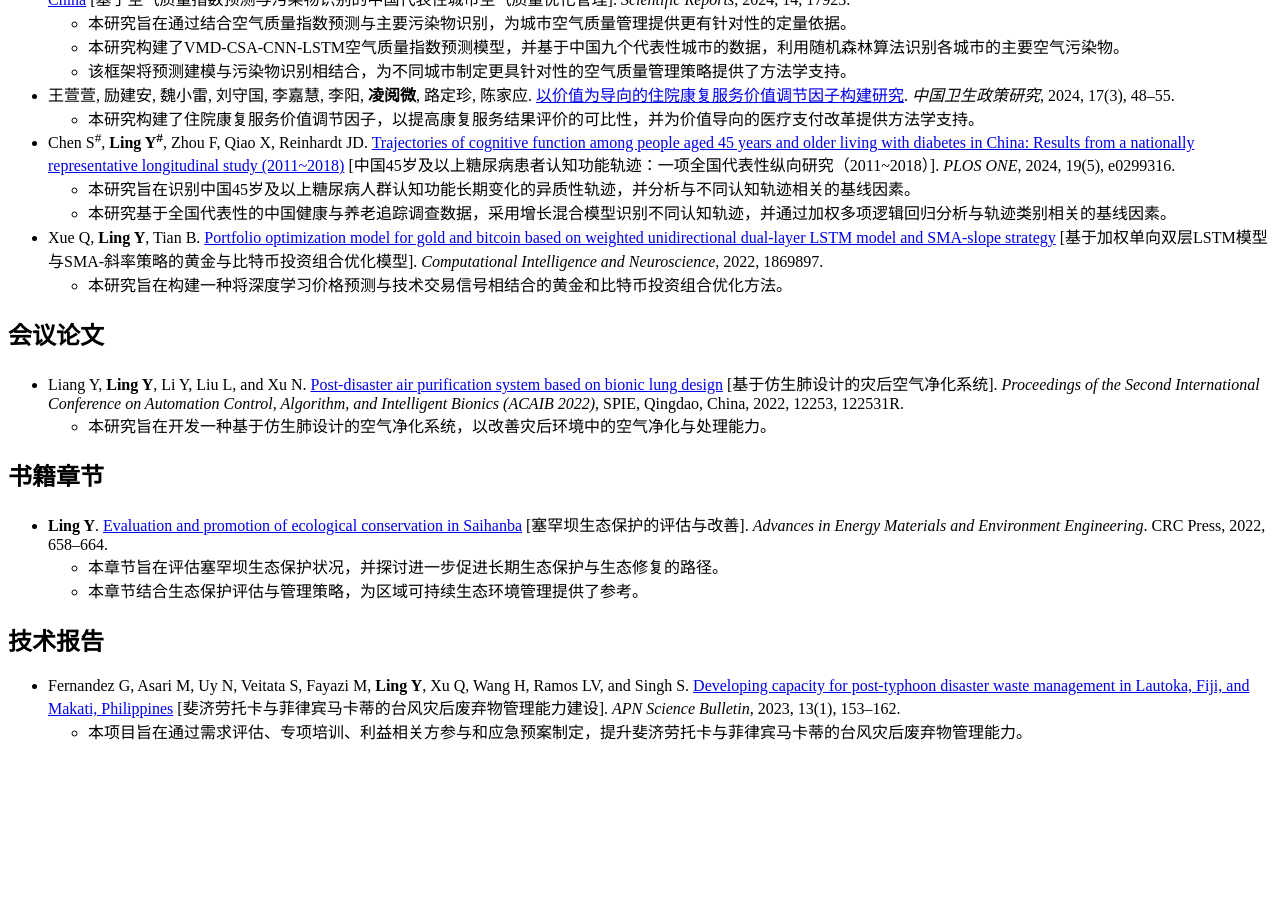
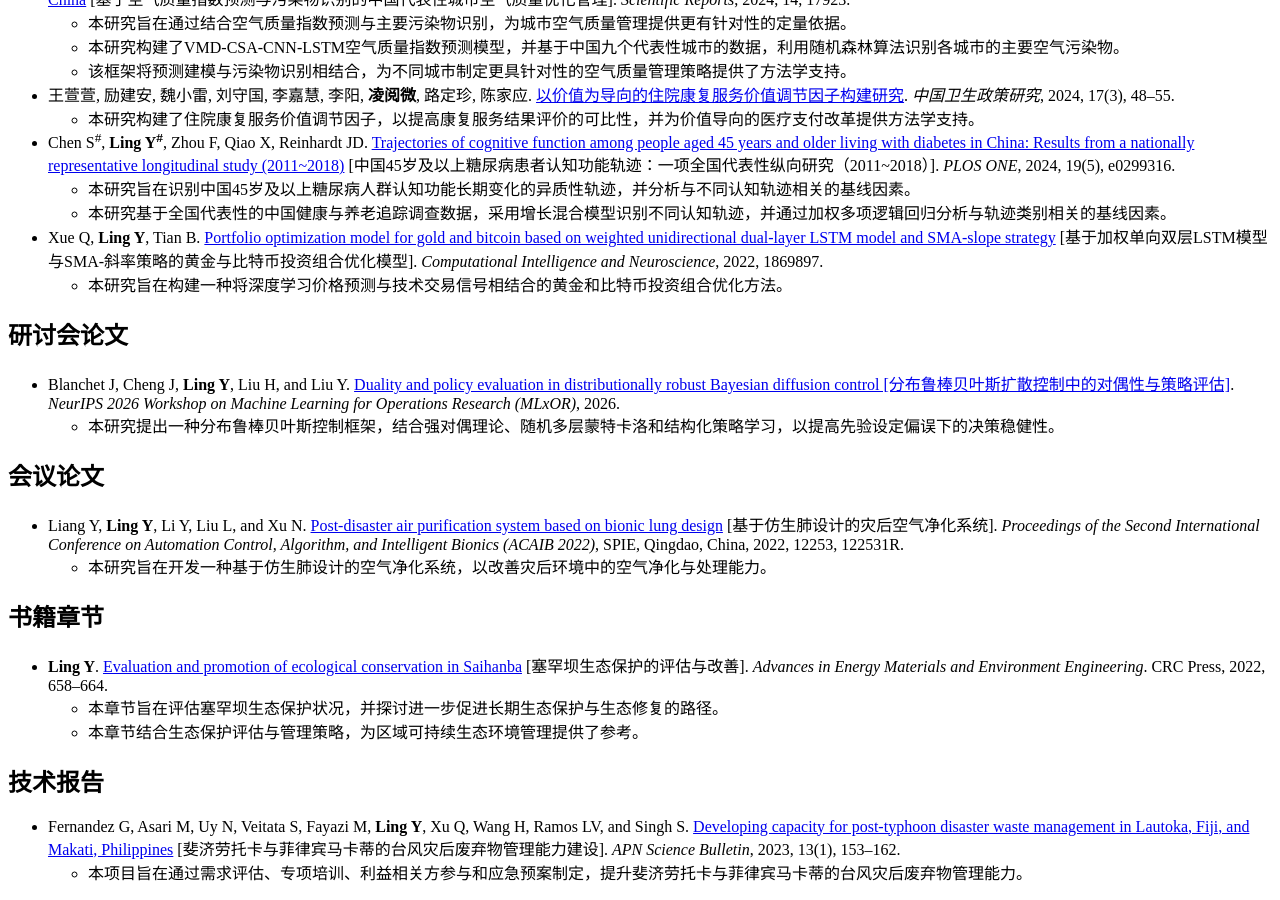
Before and after one commit to lingyuewei/lingyuewei.github.io, a Jekyll site: the page built from _pages/includes/pub.md, in a window 1280 px wide and 900 px high, scrolled down 2417 px. Built offline with Jekyll 4.4.1, drawn with Linux system fonts in a browser that asks for light colours; our own code applies the rules of GitHub Pages for plain Markdown files; before the commit the page ends 3176 px from its top, so only the background shows below that.

Commit message:
Update MLxOR paper

```diff
--- a/_pages/includes/pub.md
+++ b/_pages/includes/pub.md
@@ -72,6 +72,11 @@
 - Xue Q, **Ling Y**, Tian B. [Portfolio optimization model for gold and bitcoin based on weighted unidirectional dual-layer LSTM model and SMA-slope strategy](https://doi.org/10.1155/2022/1869897) [基于加权单向双层LSTM模型与SMA-斜率策略的黄金与比特币投资组合优化模型]. *Computational Intelligence and Neuroscience*, 2022, 1869897.
   - 本研究旨在构建一种将深度学习价格预测与技术交易信号相结合的黄金和比特币投资组合优化方法。
 
+## 研讨会论文
+
+- Blanchet J, Cheng J, **Ling Y**, Liu H, and Liu Y. [Duality and policy evaluation in distributionally robust Bayesian diffusion control [分布鲁棒贝叶斯扩散控制中的对偶性与策略评估]](https://arxiv.org/abs/2506.19294). *NeurIPS 2026 Workshop on Machine Learning for Operations Research (MLxOR)*, 2026.
+  - 本研究提出一种分布鲁棒贝叶斯控制框架，结合强对偶理论、随机多层蒙特卡洛和结构化策略学习，以提高先验设定偏误下的决策稳健性。
+
 ## 会议论文
 
 - Liang Y, **Ling Y**, Li Y, Liu L, and Xu N. [Post-disaster air purification system based on bionic lung design](https://doi.org/10.1117/12.2639442) [基于仿生肺设计的灾后空气净化系统]. *Proceedings of the Second International Conference on Automation Control, Algorithm, and Intelligent Bionics (ACAIB 2022)*, SPIE, Qingdao, China, 2022, 12253, 122531R.
```
